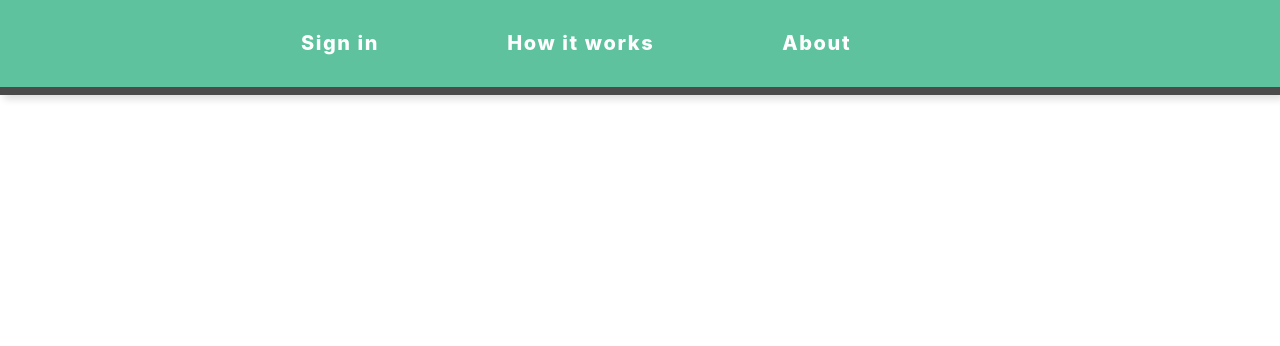
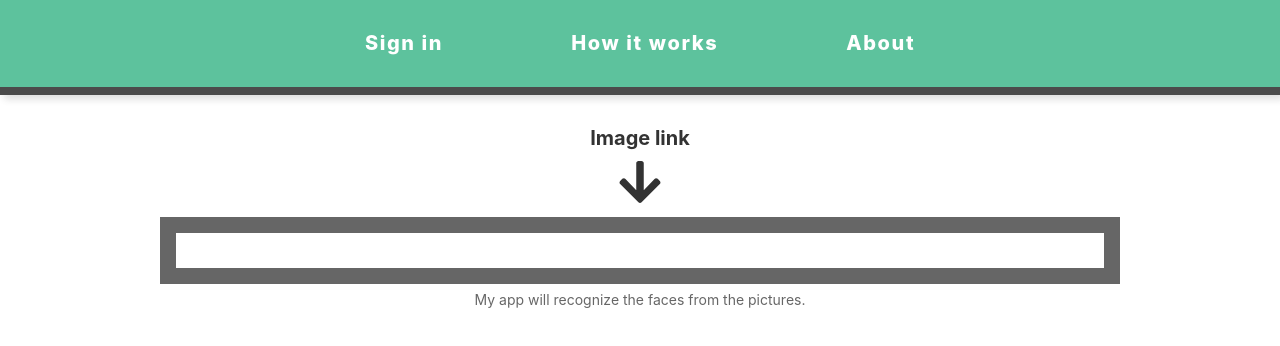
Before and after one commit to raulsaavedra/face-recognition-app, a React (Create React App) app: page / in a window 1280 px wide. Shown: the top 346 px of the page. Built offline with nearby package versions, Linux system fonts and the light colour scheme.

Commit message:
add form

```diff
--- a/src/App.js
+++ b/src/App.js
@@ -1,17 +1,15 @@
 import React from 'react';
 import './App.css';
 import Navigation from './Navigation';
-/*
-import Logo from './Logo';
 import ImageLinkForm from './ImageLinkForm';
+/* import Logo from './Logo';
 import FaceRecognition from './FaceRecognition'; */
 function App() {
   return (
     <div className="App">
       <Navigation/>
-
+      <ImageLinkForm/>
       {/* <Logo/>
-      <ImageLinkForm/>
       <FaceRecognition/>
       */}
     </div>
--- /dev/null
+++ b/src/ImageLinkForm.js
@@ -0,0 +1,26 @@
+import React from 'react';
+import styled from 'styled-components';
+import {FaArrowDown} from "react-icons/fa";
+
+const StyledForm = styled.form.attrs({
+	className: 'pa4 black-80'
+})`
+	margin: 0 10%;
+`
+const StyledInput = styled.input.attrs({
+	className: 'input-reset ba bw4 b--black-60 pa2 mb2 db w-100'
+})``
+
+const ImageLinkForm = () => {
+	return (
+		<StyledForm>
+		    <label for="name" className="f4 b db mb2">Image link </label>
+		    <FaArrowDown className='f1 mb2'/>
+		    <StyledInput id="name" type="text" aria-describedby="name-desc"/>
+		    <small id="name-desc" className="f6 black-60 db mb2">My app will recognize the faces from the pictures.</small>
+		 </StyledForm>
+
+		)
+}
+
+export default ImageLinkForm;
--- a/src/Navigation.js
+++ b/src/Navigation.js
@@ -8,15 +8,15 @@ const StyledNav = styled.nav.attrs({
 	className: 'tracked'
 })``
 const StyledLink = styled.a.attrs({
-	className: 'dib mr6-l mr5-m mr4-ns f4 f5-m white fw8'
+	className: 'mr6-l mr5-m mr4-ns f4 f5-m white fw8'
 })``
 const Navigation = () => {
 	return (
 			<StyledHeader>
 				<StyledNav>
-					<StyledLink>Sign in</StyledLink>
+					<StyledLink className='ml6 ml5-m'>Sign in</StyledLink>
 					<StyledLink>How it works</StyledLink>
-					<StyledLink>About </StyledLink>
+					<StyledLink>About</StyledLink>
 				</StyledNav>
 			</StyledHeader>
 		)
```
